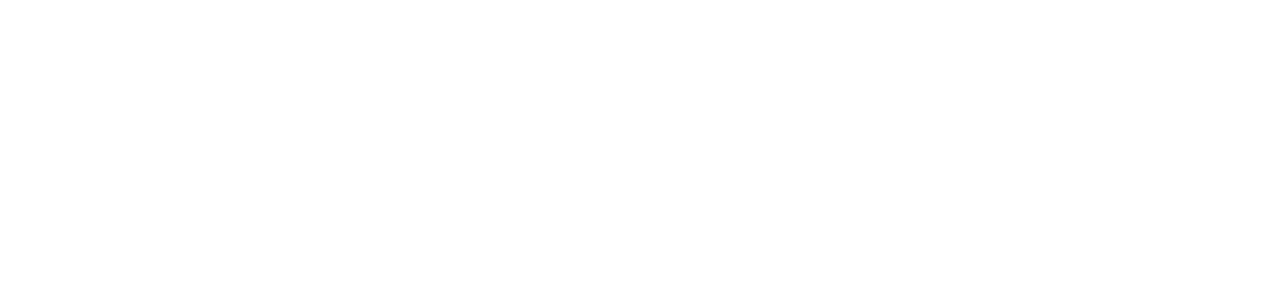
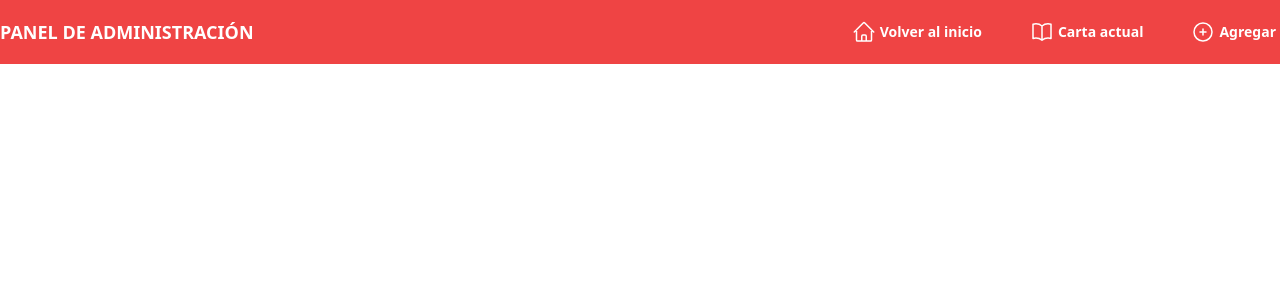
Before and after one commit to pulygarcia/aspid-modificable-menu, a Vue app: page /admin in a window 1280 px wide. Before the commit this address had no page. Shown: the top 300 px of the page. Built offline with nearby package versions, Linux system fonts and the light colour scheme; what tailwindcss-animated would draw is missing.

Commit message:
directioning to admin panel, admin header created

```diff
--- a/src/assets/main.css
+++ b/src/assets/main.css
@@ -1,3 +1,6 @@
 @tailwind base;
 @tailwind components;
 @tailwind utilities;
+html{
+    scroll-behavior: smooth;
+}
--- a/src/components/Header.vue
+++ b/src/components/Header.vue
@@ -47,7 +47,7 @@
         <nav class="hidden md:flex gap-2">
             <a href="#" class="px-5 py-1 rounded-lg font-semibold text-white bg-black hover:bg-gray-800">Rerservar</a>
             <a href="#" class="px-5 py-1 rounded-lg font-semibold border border-gray-300 hover:border-gray-400">Contacto</a>
-            <a href="#" class="px-5 py-1 rounded-lg font-semibold border border-gray-300 hover:border-gray-400">Admin</a>
+            <RouterLink :to="{name: 'admin'}" class="px-5 py-1 rounded-lg font-semibold border border-gray-300 hover:border-gray-400">Admin</RouterLink>
         </nav>
 
         <div class="flex flex-grow justify-end basis-0 md:hidden">
@@ -75,28 +75,28 @@
             <nav>
                 <div class="flex items-center gap-2 mt-4">
                     <p class=" font-bold text-xl">Aspid sushi & Cuisine &copy;</p>
-                    <RouterLink :to="{name: 'home'}" class="bg-red-500 rounded-md">
+                    <RouterLink :to="{name: 'admin'}" class="bg-red-500 rounded-md">
                         <svg xmlns="http://www.w3.org/2000/svg" fill="none" viewBox="0 0 24 24" stroke-width="1.5" stroke="#fff" class="w-6 h-6">
                         <path stroke-linecap="round" stroke-linejoin="round" d="M10.5 6h9.75M10.5 6a1.5 1.5 0 11-3 0m3 0a1.5 1.5 0 10-3 0M3.75 6H7.5m3 12h9.75m-9.75 0a1.5 1.5 0 01-3 0m3 0a1.5 1.5 0 00-3 0m-3.75 0H7.5m9-6h3.75m-3.75 0a1.5 1.5 0 01-3 0m3 0a1.5 1.5 0 00-3 0m-9.75 0h9.75" />
                         </svg>
                     </RouterLink>
                 </div>
                 <ul class="flex flex-col text-right mt-8 space-y-4">
-                    <li class="text-sm font-semibold hover:bg-gray-200 rounded p-1 flex items-center justify-end gap-1">
+                    <li class="text-sm font-semibold hover:bg-gray-200 rounded p-1 flex items-center justify-end gap-1" @click="isOpenMenu = false">
                         <svg xmlns="http://www.w3.org/2000/svg" fill="none" viewBox="0 0 24 24" stroke-width="1.5" stroke="currentColor" class="w-6 h-6">
                             <path stroke-linecap="round" stroke-linejoin="round" d="M2.25 12l8.954-8.955c.44-.439 1.152-.439 1.591 0L21.75 12M4.5 9.75v10.125c0 .621.504 1.125 1.125 1.125H9.75v-4.875c0-.621.504-1.125 1.125-1.125h2.25c.621 0 1.125.504 1.125 1.125V21h4.125c.621 0 1.125-.504 1.125-1.125V9.75M8.25 21h8.25" />
                         </svg>
 
                         <a href="/#local">Local</a>
                     </li>
-                    <li class="text-sm font-semibold hover:bg-gray-200 rounded p-1 flex items-center justify-end gap-1">
+                    <li class="text-sm font-semibold hover:bg-gray-200 rounded p-1 flex items-center justify-end gap-1" @click="isOpenMenu = false">
                         <svg xmlns="http://www.w3.org/2000/svg" fill="none" viewBox="0 0 24 24" stroke-width="1.5" stroke="currentColor" class="w-6 h-6">
                         <path stroke-linecap="round" stroke-linejoin="round" d="M12 6.042A8.967 8.967 0 006 3.75c-1.052 0-2.062.18-3 .512v14.25A8.987 8.987 0 016 18c2.305 0 4.408.867 6 2.292m0-14.25a8.966 8.966 0 016-2.292c1.052 0 2.062.18 3 .512v14.25A8.987 8.987 0 0018 18a8.967 8.967 0 00-6 2.292m0-14.25v14.25" />
                         </svg>
 
                         <RouterLink :to="{name: 'menu'}">Menú</RouterLink>
                     </li>
-                    <li class="text-sm font-semibold hover:bg-gray-200 rounded p-1 flex items-center justify-end gap-1">
+                    <li class="text-sm font-semibold hover:bg-gray-200 rounded p-1 flex items-center justify-end gap-1" @click="isOpenMenu = false">
                         <svg xmlns="http://www.w3.org/2000/svg" fill="none" viewBox="0 0 24 24" stroke-width="1.5" stroke="currentColor" class="w-6 h-6">
                         <path stroke-linecap="round" stroke-linejoin="round" d="M18 18.72a9.094 9.094 0 003.741-.479 3 3 0 00-4.682-2.72m.94 3.198l.001.031c0 .225-.012.447-.037.666A11.944 11.944 0 0112 21c-2.17 0-4.207-.576-5.963-1.584A6.062 6.062 0 016 18.719m12 0a5.971 5.971 0 00-.941-3.197m0 0A5.995 5.995 0 0012 12.75a5.995 5.995 0 00-5.058 2.772m0 0a3 3 0 00-4.681 2.72 8.986 8.986 0 003.74.477m.94-3.197a5.971 5.971 0 00-.94 3.197M15 6.75a3 3 0 11-6 0 3 3 0 016 0zm6 3a2.25 2.25 0 11-4.5 0 2.25 2.25 0 014.5 0zm-13.5 0a2.25 2.25 0 11-4.5 0 2.25 2.25 0 014.5 0z" />
                         </svg>
--- a/src/router/index.js
+++ b/src/router/index.js
@@ -14,6 +14,11 @@
       name: 'menu',
       component: () => import('../views/MenuLayoutView.vue')
     },
+    {
+      path: '/admin',
+      name: 'admin',
+      component: () => import('../views/admin/AdminLayoutView.vue')
+    },
   ]
 })
 
--- /dev/null
+++ b/src/views/admin/AdminLayoutView.vue
@@ -0,0 +1,97 @@
+<script setup>
+    import {RouterLink} from 'vue-router'
+    import {ref} from 'vue'
+
+    const isOpenMenu = ref(false);
+
+    const openMenu = () => {
+        isOpenMenu.value = true;
+    }
+    const closeMenu = () => {
+        isOpenMenu.value = false;
+    }
+</script>
+
+<template>
+  <header class="bg-red-500 text-white">
+        <div class="container mx-auto w-11/12 md:w-full flex justify-between items-center py-4">
+            <div class="">
+                <a href="/" class="flex items-center gap-1">
+                    <p class="text-lg uppercase font-semibold">Panel de administración</p>
+                </a>
+            </div>
+            <nav class="hidden md:block">
+                <ul class="flex gap-10">
+                    <li class="text-sm font-semibold hover:bg-black rounded p-1 flex items-center gap-1">
+                        <svg xmlns="http://www.w3.org/2000/svg" fill="none" viewBox="0 0 24 24" stroke-width="1.5" stroke="currentColor" class="w-6 h-6">
+                                <path stroke-linecap="round" stroke-linejoin="round" d="M2.25 12l8.954-8.955c.44-.439 1.152-.439 1.591 0L21.75 12M4.5 9.75v10.125c0 .621.504 1.125 1.125 1.125H9.75v-4.875c0-.621.504-1.125 1.125-1.125h2.25c.621 0 1.125.504 1.125 1.125V21h4.125c.621 0 1.125-.504 1.125-1.125V9.75M8.25 21h8.25" />
+                        </svg>
+                        <RouterLink :to="{name: 'home'}">Volver al inicio</RouterLink>
+                    </li>
+                    <li class="text-sm font-semibold hover:bg-black rounded p-1 flex items-center gap-1">
+                        <svg xmlns="http://www.w3.org/2000/svg" fill="none" viewBox="0 0 24 24" stroke-width="1.5" stroke="currentColor" class="w-6 h-6">
+                            <path stroke-linecap="round" stroke-linejoin="round" d="M12 6.042A8.967 8.967 0 006 3.75c-1.052 0-2.062.18-3 .512v14.25A8.987 8.987 0 016 18c2.305 0 4.408.867 6 2.292m0-14.25a8.966 8.966 0 016-2.292c1.052 0 2.062.18 3 .512v14.25A8.987 8.987 0 0018 18a8.967 8.967 0 00-6 2.292m0-14.25v14.25" />
+                        </svg>
+                        <RouterLink :to="{name: 'menu'}">Carta actual</RouterLink>
+                    </li>
+                    <li class="text-sm font-semibold hover:bg-black rounded p-1 flex items-center gap-1">
+                        <svg xmlns="http://www.w3.org/2000/svg" fill="none" viewBox="0 0 24 24" stroke-width="1.5" stroke="currentColor" class="w-6 h-6">
+                        <path stroke-linecap="round" stroke-linejoin="round" d="M12 9v6m3-3H9m12 0a9 9 0 11-18 0 9 9 0 0118 0z" />
+                        </svg>
+
+                        <RouterLink :to="{name: 'menu'}">Agregar</RouterLink>
+                    </li>
+                </ul>
+            </nav>
+            <div class="flex flex-grow justify-end basis-0 md:hidden">
+                <button type="button" class="open-menu md:hidden" @click="openMenu">
+                    <svg xmlns="http://www.w3.org/2000/svg" fill="none" viewBox="0 0 24 24" stroke-width="1.5" stroke="currentColor" class="w-8 h-8">
+                        <path stroke-linecap="round" stroke-linejoin="round" d="M3.75 6.75h16.5M3.75 12h16.5m-16.5 5.25h16.5" />
+                    </svg>
+                </button>
+            </div>
+            <!--BURGUER -->
+            <div
+                v-if="isOpenMenu"
+                class="burguer-menu bg-white p-12 absolute right-0 top-0 h-screen z-40 shadow-2xl text-black"
+                :class="isOpenMenu ? 'animate-fade-left animate-duration-300' : ''"
+            >
+                <button class="close-menu" @click="closeMenu">
+                    <svg xmlns="http://www.w3.org/2000/svg" class="w-10 h-10" viewBox="0 0 24 24" stroke-width="1.5" stroke="#ef4444" fill="none" stroke-linecap="round" stroke-linejoin="round">
+                        <path stroke="none" d="M0 0h24v24H0z" fill="none"/>
+                        <path d="M18 6l-12 12" />
+                        <path d="M6 6l12 12" />
+                      </svg>
+                </button>
+                <nav>
+                    <div class="flex items-center gap-2 mt-4">
+                        <p class=" font-bold text-xl">Panel de administración</p>
+                        <svg xmlns="http://www.w3.org/2000/svg" fill="none" viewBox="0 0 24 24" stroke-width="1.5" stroke="#ef4444" class="w-6 h-6">
+                        <path stroke-linecap="round" stroke-linejoin="round" d="M10.5 6h9.75M10.5 6a1.5 1.5 0 11-3 0m3 0a1.5 1.5 0 10-3 0M3.75 6H7.5m3 12h9.75m-9.75 0a1.5 1.5 0 01-3 0m3 0a1.5 1.5 0 00-3 0m-3.75 0H7.5m9-6h3.75m-3.75 0a1.5 1.5 0 01-3 0m3 0a1.5 1.5 0 00-3 0m-9.75 0h9.75" />
+                        </svg>
+                    </div>
+                    <ul class="flex flex-col text-right mt-8 space-y-4">
+                        <li class="text-sm font-semibold hover:bg-gray-200 rounded p-1 flex items-center justify-end gap-1" @click="isOpenMenu = false">
+                            <svg xmlns="http://www.w3.org/2000/svg" fill="none" viewBox="0 0 24 24" stroke-width="1.5" stroke="currentColor" class="w-6 h-6">
+                                <path stroke-linecap="round" stroke-linejoin="round" d="M2.25 12l8.954-8.955c.44-.439 1.152-.439 1.591 0L21.75 12M4.5 9.75v10.125c0 .621.504 1.125 1.125 1.125H9.75v-4.875c0-.621.504-1.125 1.125-1.125h2.25c.621 0 1.125.504 1.125 1.125V21h4.125c.621 0 1.125-.504 1.125-1.125V9.75M8.25 21h8.25" />
+                            </svg>
+                            <RouterLink :to="{name: 'home'}">Volver al inicio</RouterLink>
+                        </li>
+                        <li class="text-sm font-semibold hover:bg-gray-200 rounded p-1 flex items-center justify-end gap-1" @click="isOpenMenu = false">
+                            <svg xmlns="http://www.w3.org/2000/svg" fill="none" viewBox="0 0 24 24" stroke-width="1.5" stroke="currentColor" class="w-6 h-6">
+                            <path stroke-linecap="round" stroke-linejoin="round" d="M12 6.042A8.967 8.967 0 006 3.75c-1.052 0-2.062.18-3 .512v14.25A8.987 8.987 0 016 18c2.305 0 4.408.867 6 2.292m0-14.25a8.966 8.966 0 016-2.292c1.052 0 2.062.18 3 .512v14.25A8.987 8.987 0 0018 18a8.967 8.967 0 00-6 2.292m0-14.25v14.25" />
+                            </svg>
+                            <RouterLink :to="{name: 'menu'}">Carta actual</RouterLink>
+                        </li>
+                        <li class="text-sm font-semibold hover:bg-gray-200 rounded p-1 flex items-center justify-end gap-1" @click="isOpenMenu = false">
+                            <svg xmlns="http://www.w3.org/2000/svg" fill="none" viewBox="0 0 24 24" stroke-width="1.5" stroke="currentColor" class="w-6 h-6">
+                            <path stroke-linecap="round" stroke-linejoin="round" d="M12 9v6m3-3H9m12 0a9 9 0 11-18 0 9 9 0 0118 0z" />
+                            </svg>
+                            <RouterLink :to="{name: 'menu'}">Agregar</RouterLink>
+                        </li>
+                    </ul>
+                </nav>
+            </div>
+        </div>
+    </header>
+</template>
```
